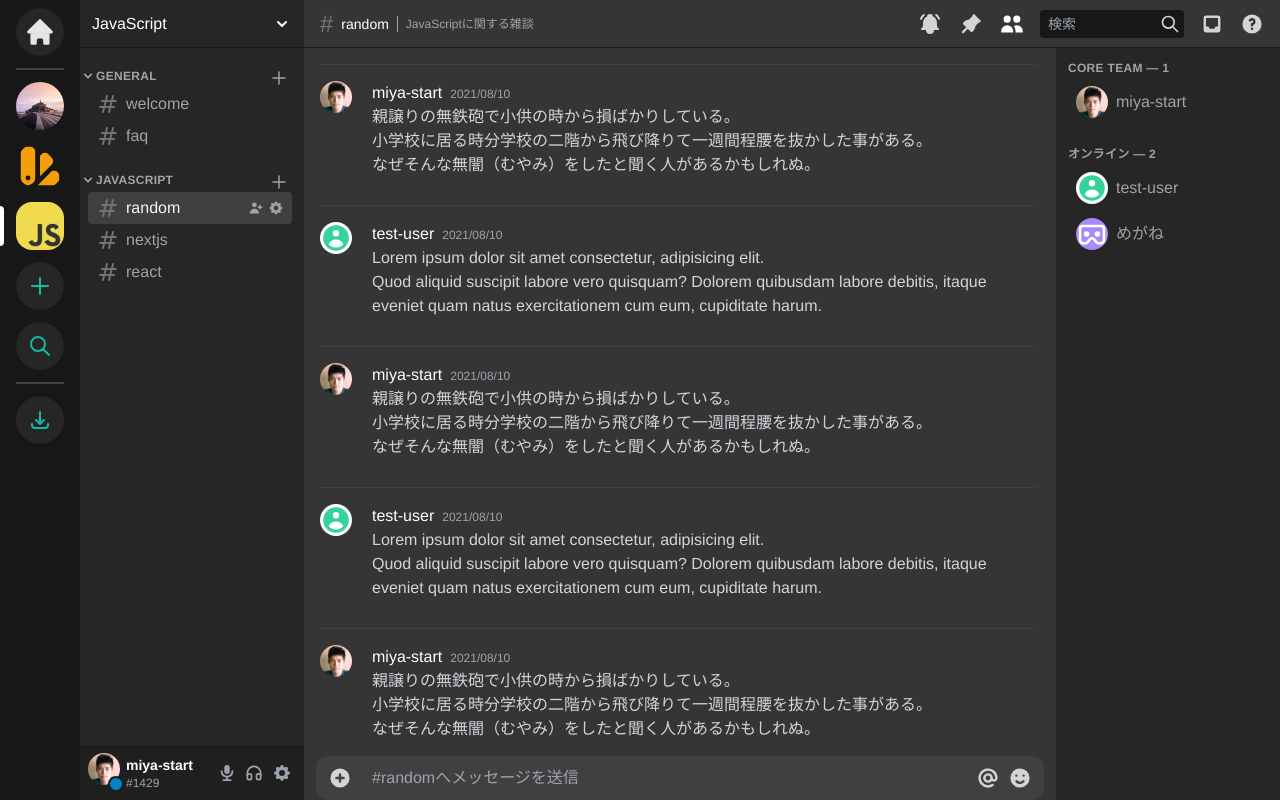
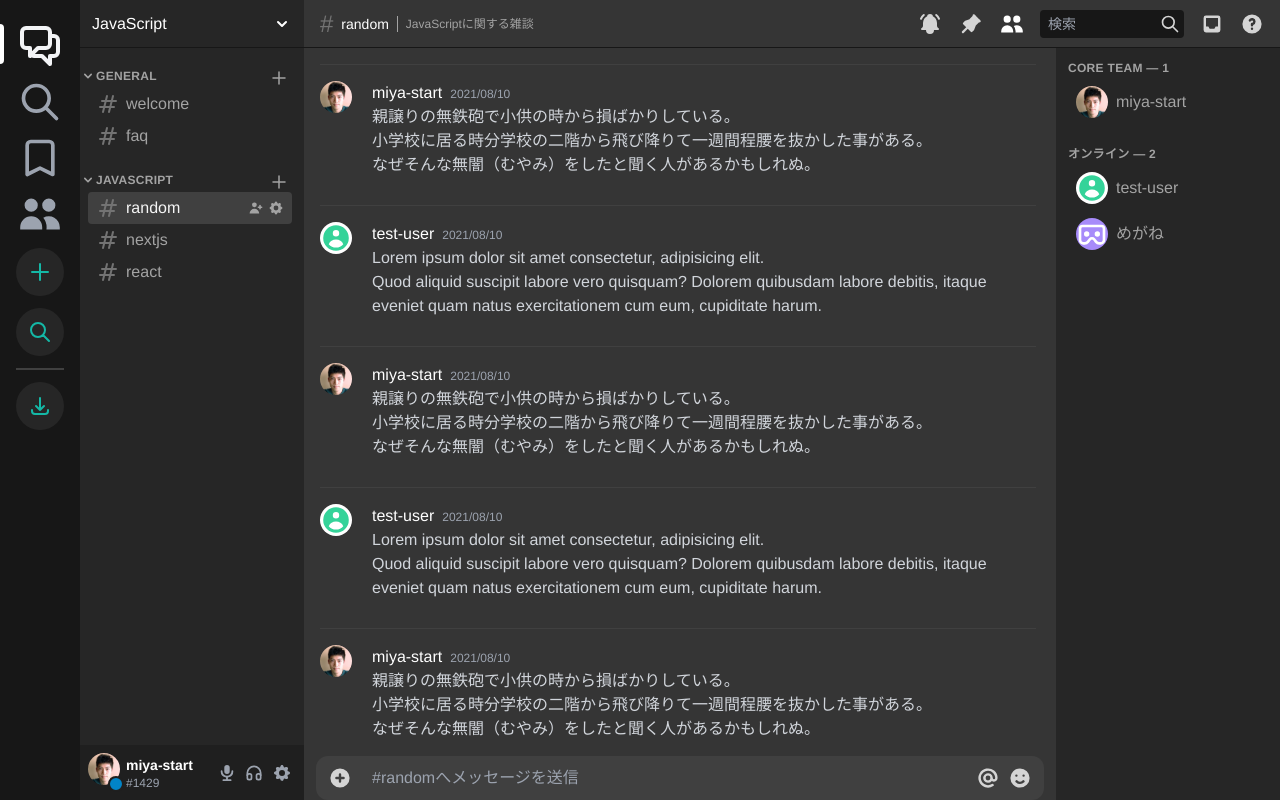
Before and after one commit to miya-start/next-chat, a Next.js app: page / in a window 1280 px wide. Built offline with nearby package versions, Linux system fonts and the light colour scheme.

Commit message:
Add icons on sidebar

```diff
--- a/pages/index.tsx
+++ b/pages/index.tsx
@@ -6,9 +6,7 @@ import {
   AtSymbolIcon,
   ChevronDownIcon,
   CogIcon,
-  ColorSwatchIcon,
   EmojiHappyIcon,
-  HomeIcon,
   InboxIcon,
   MicrophoneIcon,
   PlusCircleIcon,
@@ -18,10 +16,12 @@ import {
   UsersIcon,
 } from '@heroicons/react/solid'
 import {
+  ChatAlt2Icon,
   DownloadIcon,
   HashtagIcon,
   PlusIcon,
   SearchIcon,
+  BookmarkIcon,
 } from '@heroicons/react/outline'
 import {
   IconBellOff,
@@ -43,45 +43,17 @@ const Home: NextPage = () => {
         aria-label="サイドバー"
       >
         <div className="overflow-y-auto text-sm">
-          <ul className="text-center">
-            <li className="group relative cursor-pointer">
-              <div
-                className="absolute top-0 left-0 flex items-center w-2 h-12"
-                aria-hidden="true"
-              >
-                <span className="w-2 h-4 -ml-1 rounded transition-transform group-hover:bg-white group-hover:scale-y-150"></span>
-              </div>
-              <a
-                href="#"
-                className="flex justify-center items-center mx-auto w-12 h-12 text-trueGray-200 bg-trueGray-800 rounded-full transition-all ease-linear group-hover:text-white group-hover:bg-indigo-500 group-hover:rounded-2xl"
-                aria-label="ホーム"
-              >
-                <HomeIcon
-                  className="mx-auto rounded-full"
-                  width={32}
-                  height={32}
-                />
-              </a>
-            </li>
-          </ul>
-          <hr className="mx-4 mt-3 border-b border-trueGray-700"></hr>
-          <ul aria-label="サーバー">
+          <ul aria-label="機能の一覧">
             <li className="group relative mt-3 cursor-pointer">
               <div
                 className="absolute top-0 left-0 flex items-center w-2 h-12"
                 aria-hidden="true"
               >
-                <span className="w-2 h-4 -ml-1 rounded transition-transform group-hover:bg-white group-hover:scale-y-150 group-hover:duration-300"></span>
+                <span className="w-2 h-10 -ml-1 bg-white rounded"></span>
               </div>
-              <a
-                className="flex justify-center items-center"
-                href="#"
-                aria-label="テストサーバー1"
-              >
-                <Image
-                  className="rounded-full transition-all ease-linear group-hover:rounded-2xl"
-                  src="/dan-asaki-wC_YNVgIRdA-unsplash.jpg"
-                  alt="ホーム"
+              <a href="#" aria-label="チャンネル">
+                <ChatAlt2Icon
+                  className="mx-auto text-gray-100"
                   width={48}
                   height={48}
                 />
@@ -94,11 +66,11 @@ const Home: NextPage = () => {
               >
                 <span className="w-2 h-4 -ml-1 rounded transition-transform group-hover:bg-white group-hover:scale-y-150 group-hover:duration-300"></span>
               </div>
-              <a href="#" aria-label="テストサーバー2">
-                <ColorSwatchIcon
-                  className="mx-auto text-yellow-500 rounded-full transition-all ease-linear group-hover:rounded-2xl"
-                  width={48}
-                  height={48}
+              <a href="#" aria-label="検索">
+                <SearchIcon
+                  className="mx-auto text-gray-400 ease-out group-hover:text-white group-hover:scale-105 group-hover:duration-300"
+                  width={44}
+                  height={44}
                 />
               </a>
             </li>
@@ -107,19 +79,28 @@ const Home: NextPage = () => {
                 className="absolute top-0 left-0 flex items-center w-2 h-12"
                 aria-hidden="true"
               >
-                <span className="w-2 h-10 -ml-1 bg-white rounded"></span>
+                <span className="w-2 h-4 -ml-1 rounded transition-transform group-hover:bg-white group-hover:scale-y-150 group-hover:duration-300"></span>
               </div>
-              <a
-                className="flex justify-center items-center"
-                href="#"
-                aria-label="テストサーバー3"
+              <a href="#" aria-label="ブックマーク">
+                <BookmarkIcon
+                  className="mx-auto text-gray-400 ease-out group-hover:text-white group-hover:scale-105 group-hover:duration-300"
+                  width={44}
+                  height={44}
+                />
+              </a>
+            </li>
+            <li className="group relative mt-3 cursor-pointer">
+              <div
+                className="absolute top-0 left-0 flex items-center w-2 h-12"
+                aria-hidden="true"
               >
-                <Image
-                  className="rounded-2xl"
-                  src="/68747470733a2f2f7261772e6769746875622e636f6d2f766f6f646f6f74696b69676f642f6c6f676f2e6a732f6d61737465722f6a732e706e67.png"
-                  alt="JavaScript"
-                  width={48}
-                  height={48}
+                <span className="w-2 h-4 -ml-1 rounded transition-transform group-hover:bg-white group-hover:scale-y-150 group-hover:duration-300"></span>
+              </div>
+              <a href="#" aria-label="ダイレクトメッセージ">
+                <UsersIcon
+                  className="mx-auto text-gray-400 ease-out group-hover:text-white group-hover:scale-105 group-hover:duration-300"
+                  width={44}
+                  height={44}
                 />
               </a>
             </li>
@@ -187,7 +168,7 @@ const Home: NextPage = () => {
             <ChevronDownIcon width={20} height={20} />
           </span>
         </div>
-        <div className="grid content-between w-56 bg-trueGray-800">
+        <div className="grid content-between w-56 overflow-y-hidden bg-trueGray-800">
           <div className="scrollbar mt-1 mr-1 overflow-y-auto">
             <div className="mt-4 mb-5">
               <div className="group flex justify-between items-center pr-3 text-trueGray-400 cursor-pointer">
```
